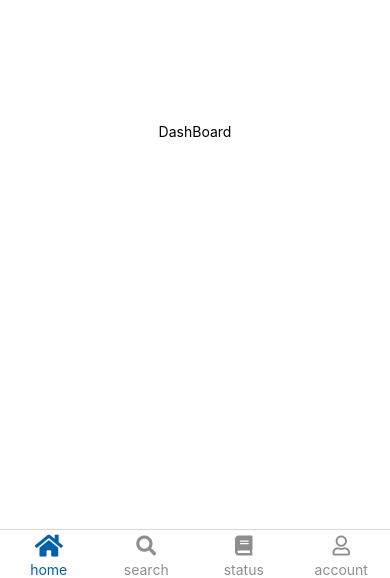
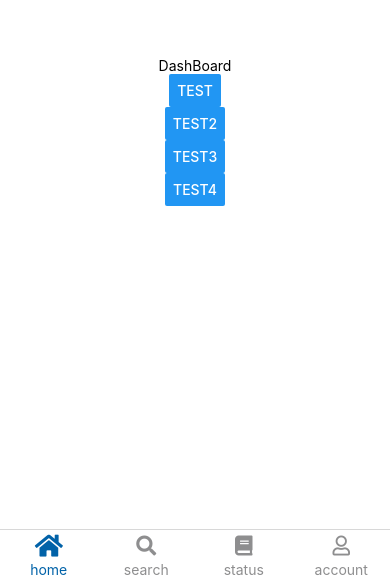
Before and after one commit to WarlockNDF/HimitsuApplication, a React Native app in the folder lgz/: screen /Landing in a window 390 px wide. Shown: the part 266-844 px from the top of the page. Built offline with nearby package versions, Linux system fonts and the light colour scheme.

Commit message:
Test BTN

```diff
--- a/lgz/src/screen/component/DashBoard.js
+++ b/lgz/src/screen/component/DashBoard.js
@@ -1,10 +1,16 @@
-import { StyleSheet, Text, View } from 'react-native'
+import { StyleSheet, Text, View, Button } from 'react-native'
 import React from 'react'
 
-const DashBoard = () => {
+
+const DashBoard = ({navigation}) => {
     return (
         <View style={styles.container}>
             <Text>DashBoard</Text>
+            <Button title ='TEST' onPress={()=>{navigation.navigate('orders')}} />
+            <Button title ='TEST2' onPress={()=>{navigation.navigate('checkExpire')}} />
+            <Button title ='TEST3' onPress={()=>{navigation.navigate('lowStock')}} />
+            <Button title ='TEST4' onPress={()=>{navigation.navigate('checkStock')}} />
+
         </View>
     )
 }
```
